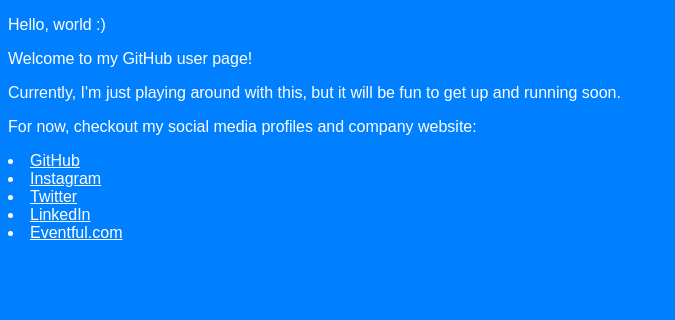
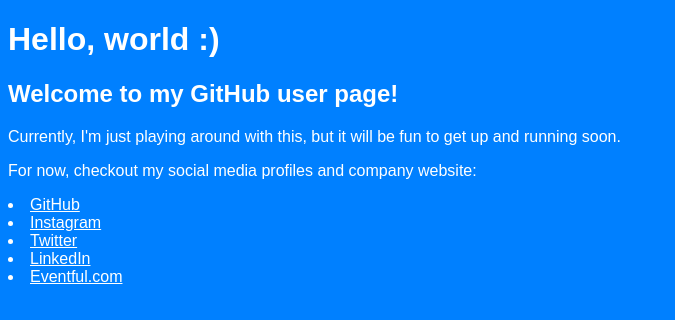
Before and after one commit to anthony760/anthony760.github.io, a plain HTML site: page index.html in a window 1280 px wide. Shown: the whole page, without its empty margins (0-675 px from the left). Drawn offline with Linux system fonts and the light colour scheme.

Commit message:
Add h1 and h2 tags to headings.

```diff
--- a/index.html
+++ b/index.html
@@ -6,8 +6,8 @@
 </head>
 <body>
   <div>
-    <p>Hello, world :)</p>
-    <p>Welcome to my GitHub user page!</p>
+    <h1>Hello, world :)</h1>
+    <h2>Welcome to my GitHub user page!</h2>
     <p>Currently, I'm just playing around with this, but it will be fun to get up and running soon.</p>
     <p>For now, checkout my social media profiles and company website:</p?
     <ul>
```
